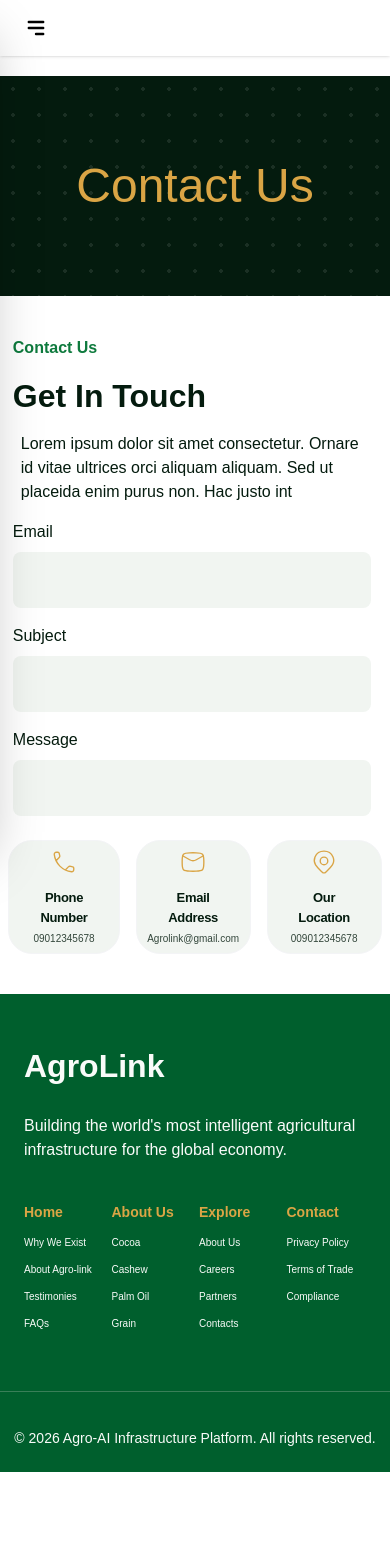
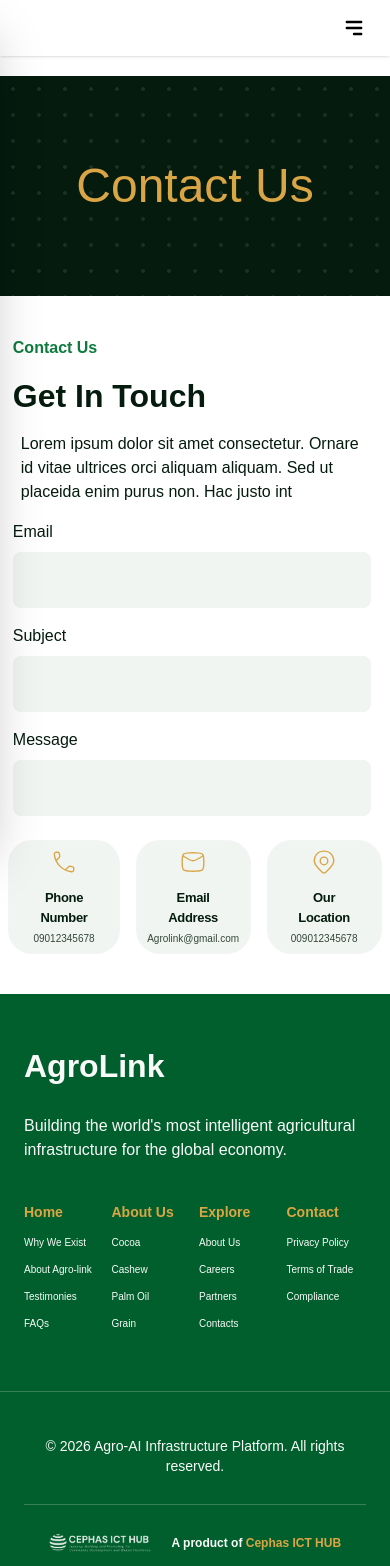
Before and after one commit to CodeArt001/Agrolink, a React (Vite) app: page /contact in a window 390 px wide. Shown: the top 1566 px of the page. Before the commit the page ends 1472 px from the top, so only its background shows below. Built offline with nearby package versions, Linux system fonts and the light colour scheme.

Commit message:
logo added

```diff
--- a/src/Components/Footer.jsx
+++ b/src/Components/Footer.jsx
@@ -1,6 +1,7 @@
 import Divider from "./Divider";
 import DescriptionText from "./Text/DescriptionText";
 import TitleText from "./Text/TitleText";
+import cephasLogo from "../assets/images/cephaslogowhite.png"; // adjust path to wherever you save the logo
 
 const Footer = () => {
   return (
@@ -150,9 +151,25 @@
         </div>
       </div>
       <Divider />
-      <div className="text-center mt-6 pb-6 xl:pb-0 font-sans text-[#F9FBF9] text-sm">
-        &copy; {new Date().getFullYear()} Agro-AI Infrastructure Platform. All
-        rights reserved.
+      <div className="flex flex-col items-center gap-4 mt-8 pb-4 xl:pb-8 px-6">
+        <div className="text-center font-sans text-[#F9FBF9] text-sm">
+          &copy; {new Date().getFullYear()} Agro-AI Infrastructure Platform. All
+          rights reserved.
+        </div>
+
+        <Divider />
+
+        <div className="flex w-auto justify-center items-center gap-5">
+          <img
+            src={cephasLogo}
+            alt="Cephas ICT HUB Logo"
+            className=" w-auto opacity-90 h-5"
+          />
+          <span className="font-bold text-[#F9FBF9] text-xs">
+            A product of{" "}
+            <span className="font-semibold text-[#DAA545]">Cephas ICT HUB</span>
+          </span>
+        </div>
       </div>
     </footer>
   );
--- a/src/Components/Home/HeroSection.jsx
+++ b/src/Components/Home/HeroSection.jsx
@@ -71,7 +71,7 @@
           backgroundPosition: "center",
         }}
       >
-        <div className="max-w-[1450px] mx-auto px-4 mt-6 lg:mt-10 sm:px-6 lg:px-8 w-full flex flex-col lg:flex-row items-center justify-between gap-8 lg:gap-12">
+        <div className="max-w-[1450px] mx-auto px-4 mt-6 lg:mt-10 sm:px-6 lg:px-8 w-full flex flex-col md:flex-row lg:flex-row items-center justify-between gap-8 lg:gap-12">
           {/* Left Text Column */}
           <motion.div
             variants={container}
--- a/src/Components/Navbar/Navbar.jsx
+++ b/src/Components/Navbar/Navbar.jsx
@@ -20,7 +20,7 @@
           <div className="flex justify-between items-center xl:px-[4rem] md:px-[3rem] px-[1.5rem] bg-white shadow py-4 ">
             <button
               onClick={() => setIsOpen(true)}
-              className="text-2xl md:hidden"
+              className="text-2xl md:hidden ml-auto"
             >
               <HiMenuAlt3 />
             </button>
```
Also changed, not shown: src/assets/images/cephaslogowhite.png (added).
